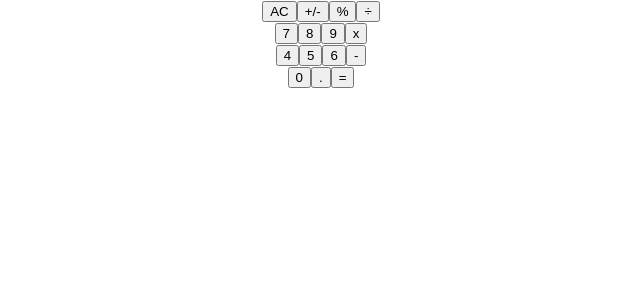
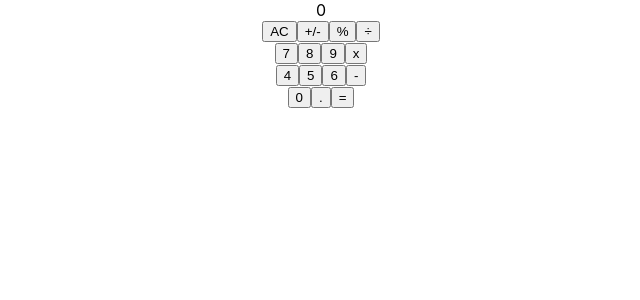
Before and after one commit to Bluette1/calculator, a React (Create React App) app: page / in a window 1280 px wide. Shown: the top 300 px of the page, without its empty margins (319-959 px from the left). Built offline with nearby package versions, Linux system fonts and the light colour scheme.

Commit message:
Add display component

```diff
--- a/src/components/App.js
+++ b/src/components/App.js
@@ -1,10 +1,12 @@
 import '../App.css';
 import ButtonGroups from './ButtonGroups';
 import buttonGroups from '../helpers/buttonGroups';
+import Display from './Display';
 
 const App = () => (
   <div className="App">
-    <ButtonGroups groups={buttonGroups()} id="button-groups" />
+    <Display />
+    <ButtonGroups groups={buttonGroups()} />
   </div>
 );
 
--- a/src/components/ButtonPanel.js
+++ b/src/components/ButtonPanel.js
@@ -3,7 +3,7 @@ import PropTypes from 'prop-types';
 import Button from './Button';
 
 const ButtonPanel = props => {
-  const { itemList} = props;
+  const { itemList } = props;
   return (
     <div>
       {itemList.map(item => (
--- a/src/components/Display.js
+++ b/src/components/Display.js
@@ -0,0 +1,13 @@
+import React from 'react';
+import PropTypes from 'prop-types';
+
+const Display = props => {
+  const { result } = props;
+  return <div className="display">{result}</div>;
+};
+Display.defaultProps = {
+  result: '0',
+};
+
+Display.propTypes = { result: PropTypes.string };
+export default Display;
```
